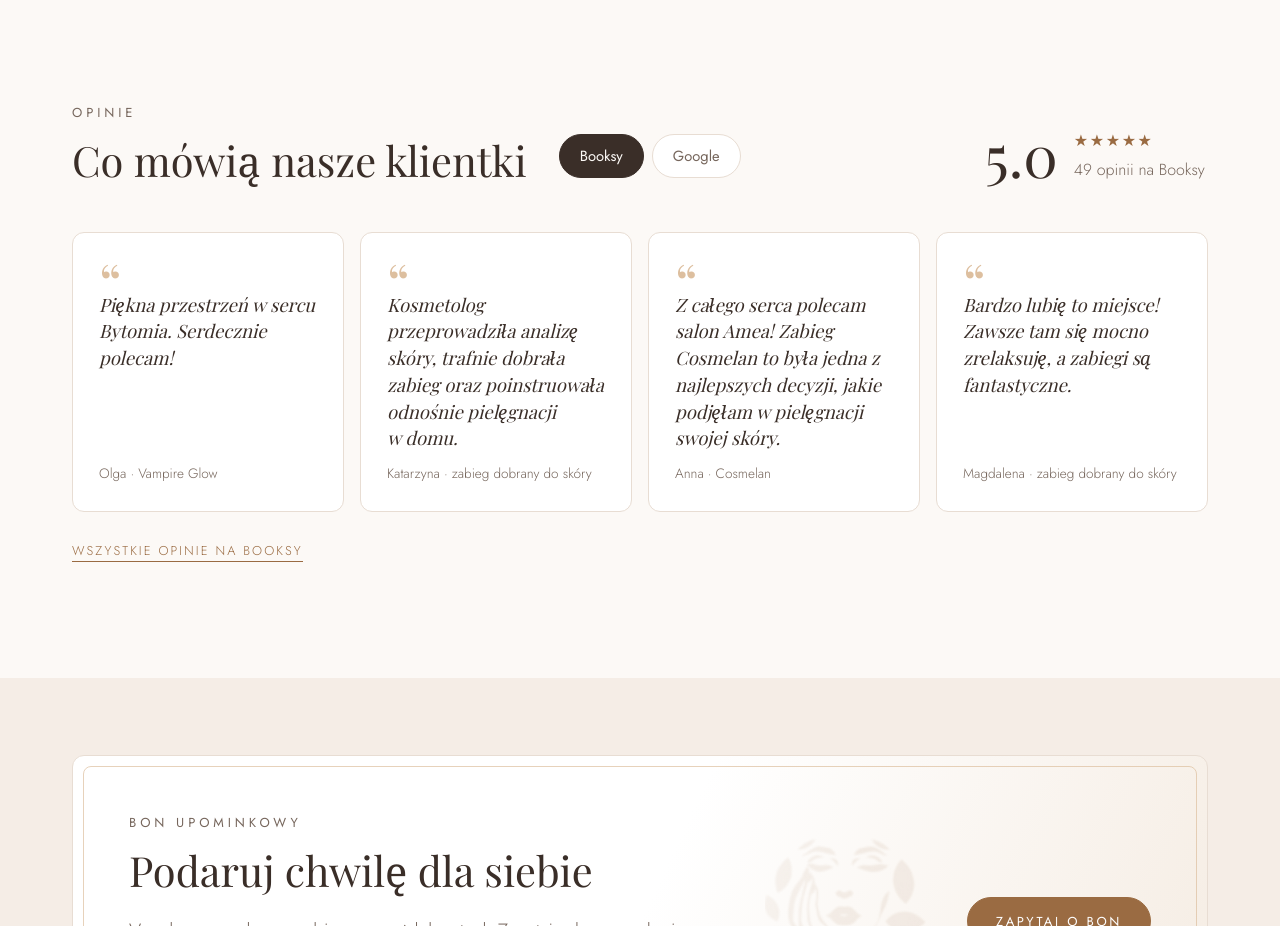
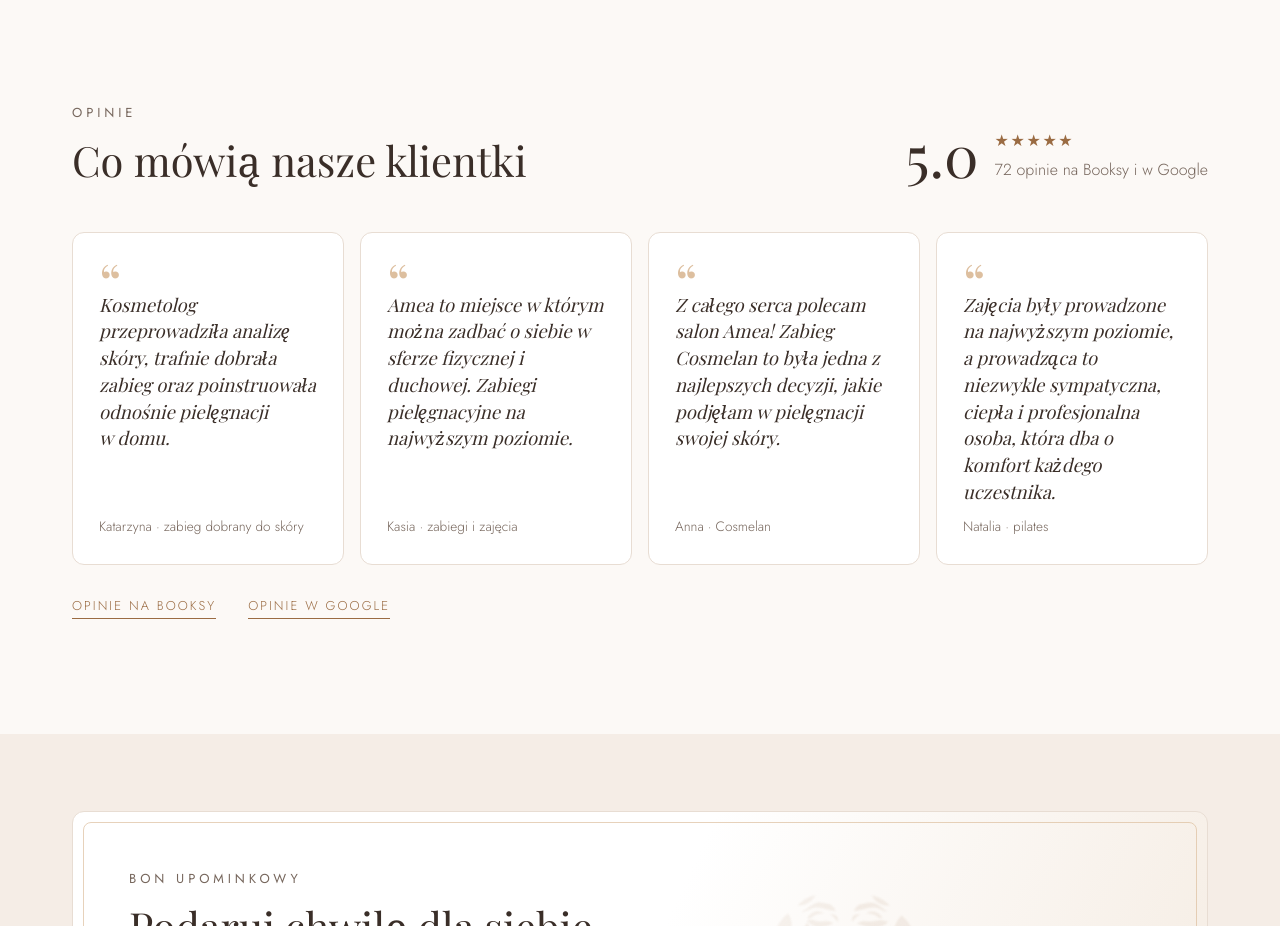
Before and after one commit to mateusz-judzinski/amea-website, a plain HTML site: page index.html in a window 1280 px wide. Shown: the part 8220-9146 px from the top of the page. Drawn offline with nearby package versions, Linux system fonts and the light colour scheme; a web font is replaced by a local one.

Commit message:
Opinie: jedna ocena i jedna lista cytatów z Booksy i Google
- Zamiast przełącznika źródła ta sama ocena co w hero:
  „5.0 · 72 opinie na Booksy i w Google”
- Jedna lista 4 cytatów z obu źródeł (zabiegi i zajęcia), pod spodem
  linki „Opinie na Booksy” i „Opinie w Google”; zapas cytatów
  w komentarzu nad sekcją
- Karty cytatów: jeden rząd, do 1100 px 2 × 2 (bez samotnej karty
  w drugim rzędzie), na telefonie jedna kolumna
- main.js i styles.css bez kodu przełącznika; tabset() zostaje dla
  oferty
- CLAUDE.md i TODO: przełącznik odrzucony, zasady liczenia opinii

Co-Authored-By: Claude Opus 5.5 <noreply@anthropic.com>

```diff
--- a/assets/css/styles.css
+++ b/assets/css/styles.css
@@ -473,25 +473,22 @@ html:has(.booking[open]) { overflow: hidden; }
 
 /* ---------- Reviews ---------- */
 
-/* Heading, then the source switch (the offer's tab pills) right of it, the score far right; it follows the chosen source.
-   Up to 880 px (tablet, phone) the three no longer fit in a line: heading and score, the switch under them above the quotes. */
+/* Heading left, one score right: the sum of Booksy and Google reviews, as in the hero */
 .reviews-head { display: flex; flex-wrap: wrap; justify-content: space-between; align-items: end; gap: 20px 32px; }
-.reviews-head .sources { margin: 0 auto 6px 0; }
-@media (max-width: 880px) { .reviews-head .sources { order: 1; flex-basis: 100%; margin: 4px 0 0; } }
 .score { display: flex; align-items: center; gap: 16px; }
 .score b { font-family: var(--f-display); font-size: 3.6rem; font-weight: 400; line-height: 1; }
 .score div { display: grid; gap: 2px; }
 .score span { color: var(--muted); }
 .score .stars { color: var(--accent); font-size: 1rem; }
-.score-count { display: grid; }
-.score-count > span { grid-area: 1 / 1; }
-.score-count > span:not(.is-on) { visibility: hidden; }
-.quotes { display: grid; grid-template-columns: repeat(auto-fill, minmax(250px, 1fr)); gap: 16px; margin-top: var(--head-gap); }
+/* Four quotes: one row, 2 × 2 on laptops and tablets (no lone card in a second row), one column on phones */
+.quotes { display: grid; grid-template-columns: repeat(4, minmax(0, 1fr)); gap: 16px; margin-top: var(--head-gap); }
+@media (max-width: 1100px) { .quotes { grid-template-columns: repeat(2, minmax(0, 1fr)); } }
+@media (max-width: 600px) { .quotes { grid-template-columns: 1fr; } }
 .quotes blockquote { margin: 0; background: var(--card); border: 1px solid var(--line); border-radius: var(--radius); padding: 22px 26px 26px; display: grid; grid-template-rows: auto 1fr auto; gap: 10px; }
 .quotes blockquote::before { content: "\201C"; font-family: var(--f-display); font-size: 3.4rem; line-height: 1; height: .5em; color: var(--soft); }
 .quotes p { font-family: var(--f-display); font-size: 1.15rem; line-height: 1.45; font-style: italic; }
 .quotes footer { font-size: .85rem; color: var(--muted); }
-.reviews-more { margin-top: 24px; }
+.reviews-more { margin-top: 24px; display: flex; flex-wrap: wrap; gap: 12px 32px; }
 
 /* ---------- Voucher ---------- */
 
@@ -576,8 +573,7 @@ html:has(.booking[open]) { overflow: hidden; }
   .divider.reveal.is-in::before, .divider.reveal.is-in::after { scale: 1; }
 
   /* Answers to a click: the chosen offer panel and the mobile menu fade in, the price list unfolds */
-  .panel:not([hidden]), .review-panel:not([hidden]) { animation: rise .35s ease-out; }
-  .score .is-new { animation: rise .35s ease-out; }
+  .panel:not([hidden]) { animation: rise .35s ease-out; }
   @media (max-width: 1000px) { .nav.open { animation: rise .25s ease-out; } }
   details.more { interpolate-size: allow-keywords; }
   details.more::details-content { block-size: 0; overflow: hidden; transition: block-size .35s ease, content-visibility .35s allow-discrete; }
--- a/assets/js/main.js
+++ b/assets/js/main.js
@@ -1,4 +1,4 @@
-// AMÉA – mobile menu, offer tabs, review source switch, nav highlight, scroll reveal, service panel + Booksy booking window, footer year. No dependencies.
+// AMÉA – mobile menu, offer tabs, nav highlight, scroll reveal, service panel + Booksy booking window, footer year. No dependencies.
 (function () {
   'use strict';
 
@@ -60,21 +60,6 @@
       var link = e.target.closest('[data-tab]');
       var tab = link && document.getElementById(link.getAttribute('data-tab'));
       if (tab) selectOffer(tab, false);
-    });
-  }
-
-  // Reviews: Booksy / Google switch next to the heading; the score on the right follows the chosen source
-  var reviewTabs = document.querySelector('#opinie [role="tablist"]');
-  if (reviewTabs) {
-    var rating = document.querySelector('#opinie [data-score-rating]');
-    tabset(reviewTabs, function (tab) {
-      // Both captions sit in one grid cell (the block keeps its width, the stars stay put); show this tab's one
-      var count = document.getElementById(tab.getAttribute('data-count'));
-      if (!count || count.classList.contains('is-on')) return;
-      Array.prototype.forEach.call(count.parentNode.children, function (c) { c.classList.toggle('is-on', c === count); });
-      var changed = [count];
-      if (rating && rating.textContent !== tab.getAttribute('data-rating')) { rating.textContent = tab.getAttribute('data-rating'); changed.push(rating); }
-      changed.forEach(function (el) { el.classList.remove('is-new'); void el.offsetWidth; el.classList.add('is-new'); }); // replay the fade
     });
   }
 
--- a/index.html
+++ b/index.html
@@ -1141,9 +1141,14 @@
     </div>
   </section>
 
-  <!-- OPINIE: przełącznik źródła (Booksy / Google) to zakładki ARIA obok nagłówka (main.js); ocena i liczba opinii po prawej
-       zmieniają się razem z zakładką (data-rating, data-count). Liczby z Booksy i z wizytówki Google aktualizowane ręcznie
-       (stan 10.11.2026), cytaty dosłownie (najwyżej skrócone na granicy zdania). -->
+  <!-- OPINIE: jedna ocena jak w hero (suma opinii z Booksy 49 i Google 23, obie średnie 5,0; stan 10.11.2026) i jedna lista
+       4 cytatów z obu źródeł – zabiegi i zajęcia; pod spodem linki do obu. Cytaty dosłownie (najwyżej skrócone na granicy
+       zdania); przy zmianie liczb poprawić też hero.
+       Zapas cytatów do podmiany:
+       Booksy – Olga · Vampire Glow: „Piękna przestrzeń w sercu Bytomia. Serdecznie polecam!”
+       Booksy – Magdalena · zabieg dobrany do skóry: „Bardzo lubię to miejsce! Zawsze tam się mocno zrelaksuję, a zabiegi są fantastyczne.”
+       Google – K. L. · zabieg: „Pani dokładnie wiedziała, co robi, wszystko tłumaczyła i przede wszystkim naprawdę dbała o mój komfort. Dawno nie spotkałam się z tak miłym i profesjonalnym podejściem.”
+       Google – Eliza · Glow & Balance Experience: „To coś znacznie więcej niż zwykłe spotkanie – to kilka godzin pełnych kobiecej energii, relaksu, uważności i troski o siebie.” -->
   <section id="opinie">
     <div class="wrap">
       <div class="reviews-head">
@@ -1151,32 +1156,18 @@
           <p class="eyebrow">Opinie</p>
           <h2>Co mówią nasze klientki</h2>
         </div>
-        <div class="tabs sources" role="tablist" aria-label="Źródło opinii">
-          <button class="tab" role="tab" id="r-booksy" aria-controls="rp-booksy" aria-selected="true" type="button" data-rating="5.0" data-count="count-booksy">Booksy</button>
-          <button class="tab" role="tab" id="r-google" aria-controls="rp-google" aria-selected="false" type="button" data-rating="5.0" data-count="count-google">Google</button>
-        </div>
-        <!-- Oba napisy z liczbą opinii leżą w jednym miejscu (widoczny ma .is-on), więc blok nie zmienia szerokości przy przełączaniu -->
-        <div class="score"><b data-score-rating>5.0</b><div><span class="stars" aria-hidden="true">★★★★★</span><span class="score-count"><span class="is-on" id="count-booksy">49 opinii na Booksy</span><span id="count-google">23 opinie w Google</span></span></div></div>
+        <div class="score"><b>5.0</b><div><span class="stars" aria-hidden="true">★★★★★</span><span>72 opinie na Booksy i w Google</span></div></div>
       </div>
-      <div class="review-panel" role="tabpanel" id="rp-booksy" aria-labelledby="r-booksy">
       <div class="quotes">
-        <blockquote><p>Piękna przestrzeń w sercu Bytomia. Serdecznie polecam!</p><footer>Olga · Vampire Glow</footer></blockquote>
         <blockquote><p>Kosmetolog przeprowadziła analizę skóry, trafnie dobrała zabieg oraz poinstruowała odnośnie pielęgnacji w domu.</p><footer>Katarzyna · zabieg dobrany do skóry</footer></blockquote>
+        <blockquote><p>Amea to miejsce w którym można zadbać o siebie w sferze fizycznej i duchowej. Zabiegi pielęgnacyjne na najwyższym poziomie.</p><footer>Kasia · zabiegi i zajęcia</footer></blockquote>
         <blockquote><p>Z całego serca polecam salon Amea! Zabieg Cosmelan to była jedna z najlepszych decyzji, jakie podjęłam w pielęgnacji swojej skóry.</p><footer>Anna · Cosmelan</footer></blockquote>
-        <blockquote><p>Bardzo lubię to miejsce! Zawsze tam się mocno zrelaksuję, a zabiegi są fantastyczne.</p><footer>Magdalena · zabieg dobrany do skóry</footer></blockquote>
+        <blockquote><p>Zajęcia były prowadzone na najwyższym poziomie, a prowadząca to niezwykle sympatyczna, ciepła i profesjonalna osoba, która dba o komfort każdego uczestnika.</p><footer>Natalia · pilates</footer></blockquote>
       </div>
-      <p class="reviews-more"><a class="link" href="https://booksy.com/pl-pl/339658_amea-holistyczna-przestrzen-piekna-i-harmonii_salon-kosmetyczny_12355_bytom" target="_blank" rel="noopener">Wszystkie opinie na Booksy</a></p>
-      </div>
-      <div class="review-panel" role="tabpanel" id="rp-google" aria-labelledby="r-google" hidden>
-      <!-- Cytaty z wizytówki Google (teksty wkleił użytkownik 10.11.2026): dosłowne fragmenty, przycięte na granicy zdania -->
-      <div class="quotes">
-        <blockquote><p>Amea to miejsce w którym można zadbać o siebie w sferze fizycznej i duchowej. Zabiegi pielęgnacyjne na najwyższym poziomie.</p><footer>Kasia · zabiegi i zajęcia</footer></blockquote>
-        <blockquote><p>Pani dokładnie wiedziała, co robi, wszystko tłumaczyła i przede wszystkim naprawdę dbała o mój komfort. Dawno nie spotkałam się z tak miłym i profesjonalnym podejściem.</p><footer>K. L. · zabieg</footer></blockquote>
-        <blockquote><p>Zajęcia były prowadzone na najwyższym poziomie, a prowadząca to niezwykle sympatyczna, ciepła i profesjonalna osoba, która dba o komfort każdego uczestnika.</p><footer>Natalia · pilates</footer></blockquote>
-        <blockquote><p>To coś znacznie więcej niż zwykłe spotkanie – to kilka godzin pełnych kobiecej energii, relaksu, uważności i troski o siebie.</p><footer>Eliza · Glow &amp; Balance Experience</footer></blockquote>
-      </div>
-      <p class="reviews-more"><a class="link" href="https://maps.google.com/?cid=10555222505024656338" target="_blank" rel="noopener">Wszystkie opinie w Google</a></p>
-      </div>
+      <p class="reviews-more">
+        <a class="link" href="https://booksy.com/pl-pl/339658_amea-holistyczna-przestrzen-piekna-i-harmonii_salon-kosmetyczny_12355_bytom" target="_blank" rel="noopener">Opinie na Booksy</a>
+        <a class="link" href="https://maps.google.com/?cid=10555222505024656338" target="_blank" rel="noopener">Opinie w Google</a>
+      </p>
     </div>
   </section>
 
```
Also changed, not shown: 2 other files.
